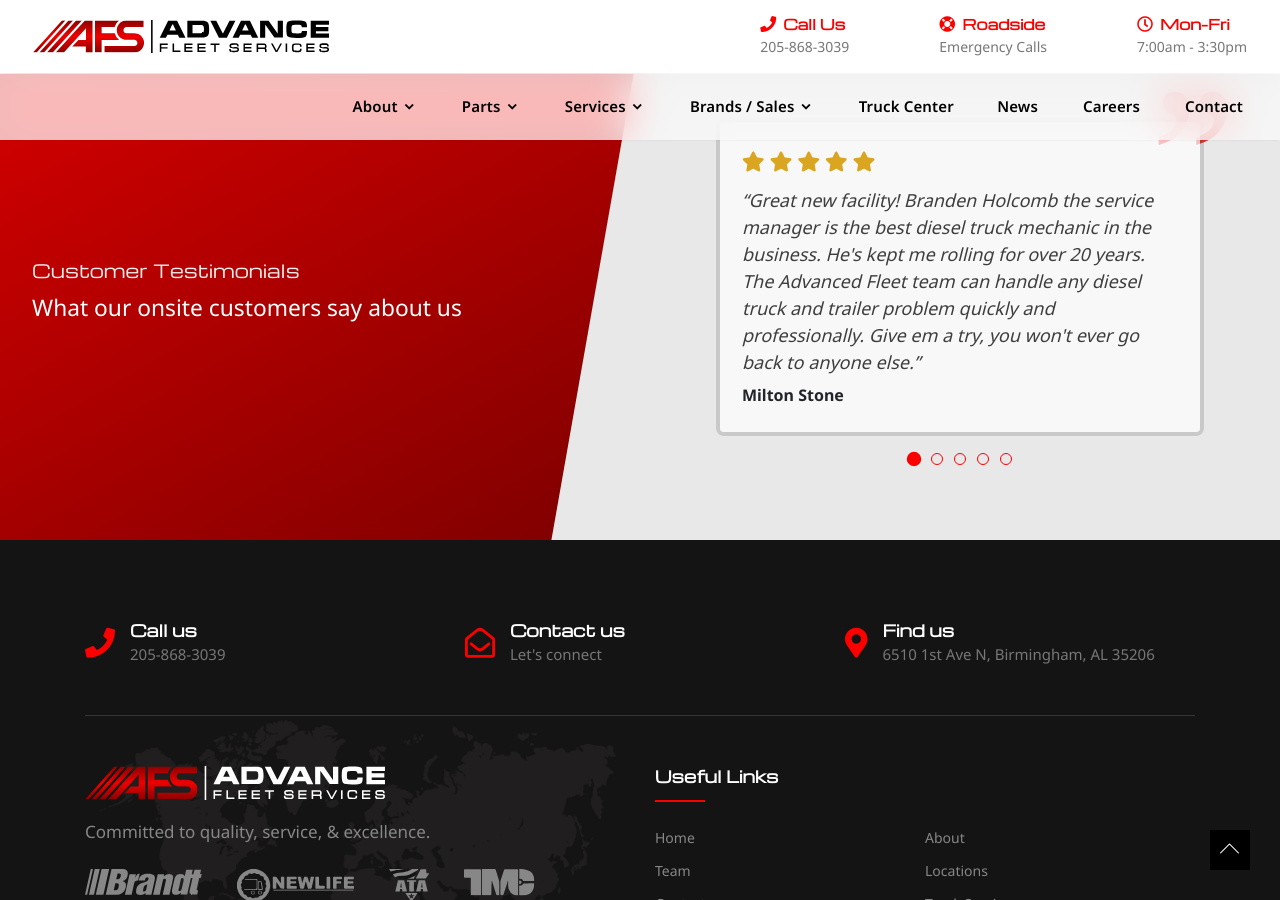
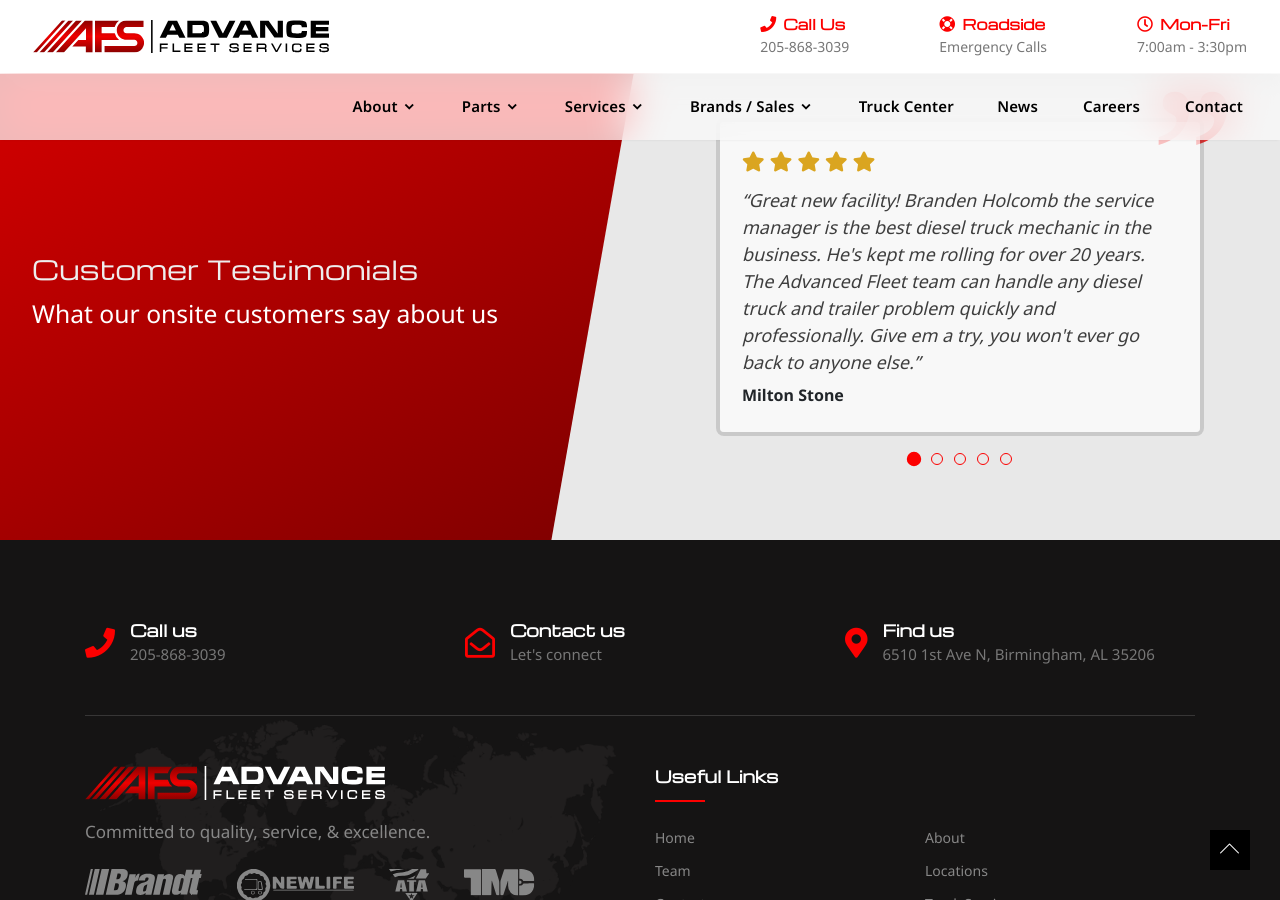
Before and after one commit to memphiswebdesign/advancefleetserve, a Jekyll site: the page built from index.html, in a window 1280 px wide and 900 px high, scrolled down 2765 px. Built offline with Jekyll 4.4.1, drawn with Linux system fonts in a browser that asks for light colours.

```diff
--- a/_includes/reviews-slider.html
+++ b/_includes/reviews-slider.html
@@ -3,7 +3,7 @@
         <div class="row">
             <div class="review-left-wrap">
                 <div class="review-left">
-                    <h6>Customer Testimonials</h6>
+                    <h4>Customer Testimonials</h4>
                     <p>What our onsite customers say about us</p>
                 </div>
             </div>
@@ -114,11 +114,11 @@
         padding-right: 12%;
     }
 
-    .review-left h6 {
+    .review-left h4 {
         color: #eee;
     }
     .review-left p {
-        font-size: calc(17px + 0.45vw);
+        font-size: calc(17px + 0.6vw);
         color: #fff;
         margin: 0;
     }
```
